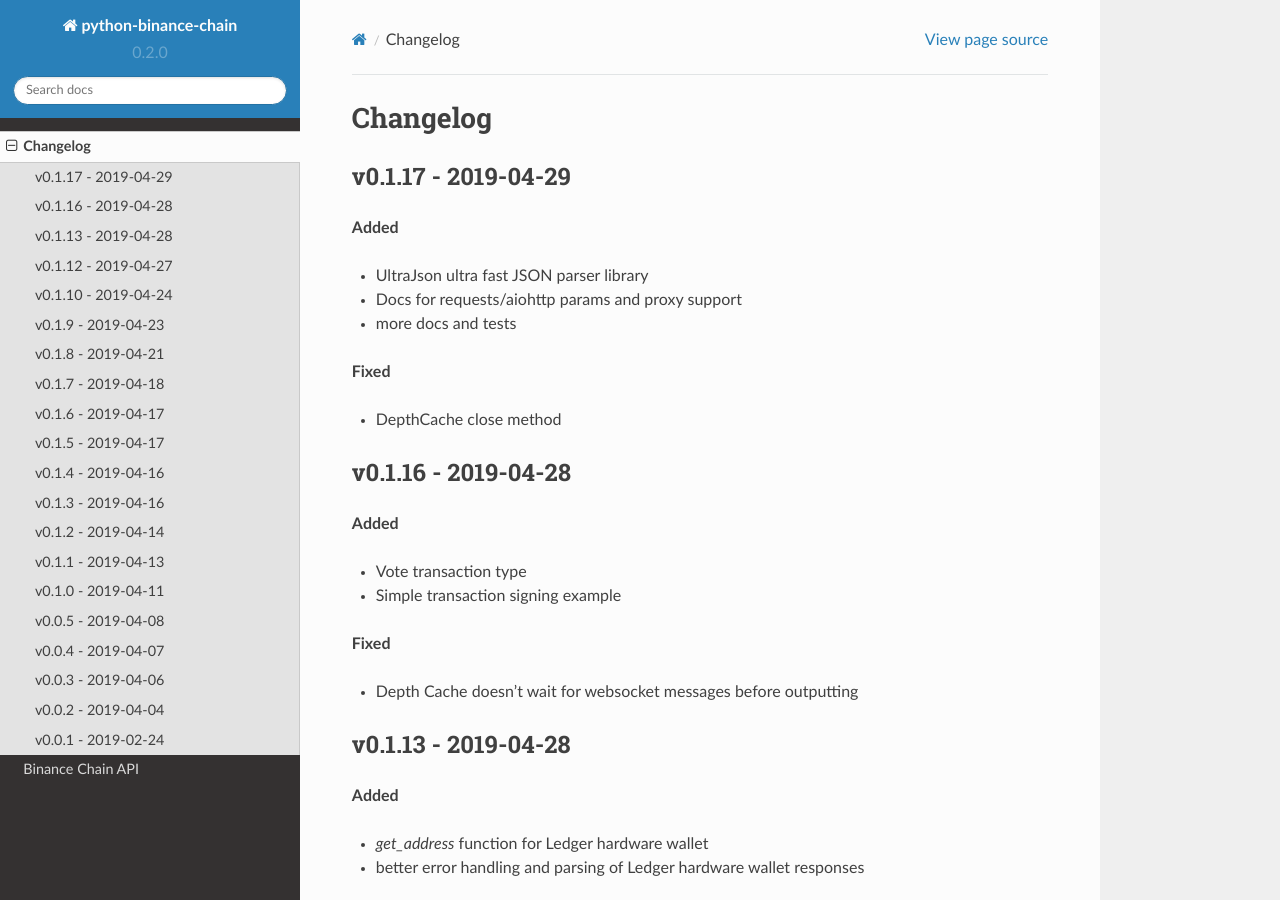
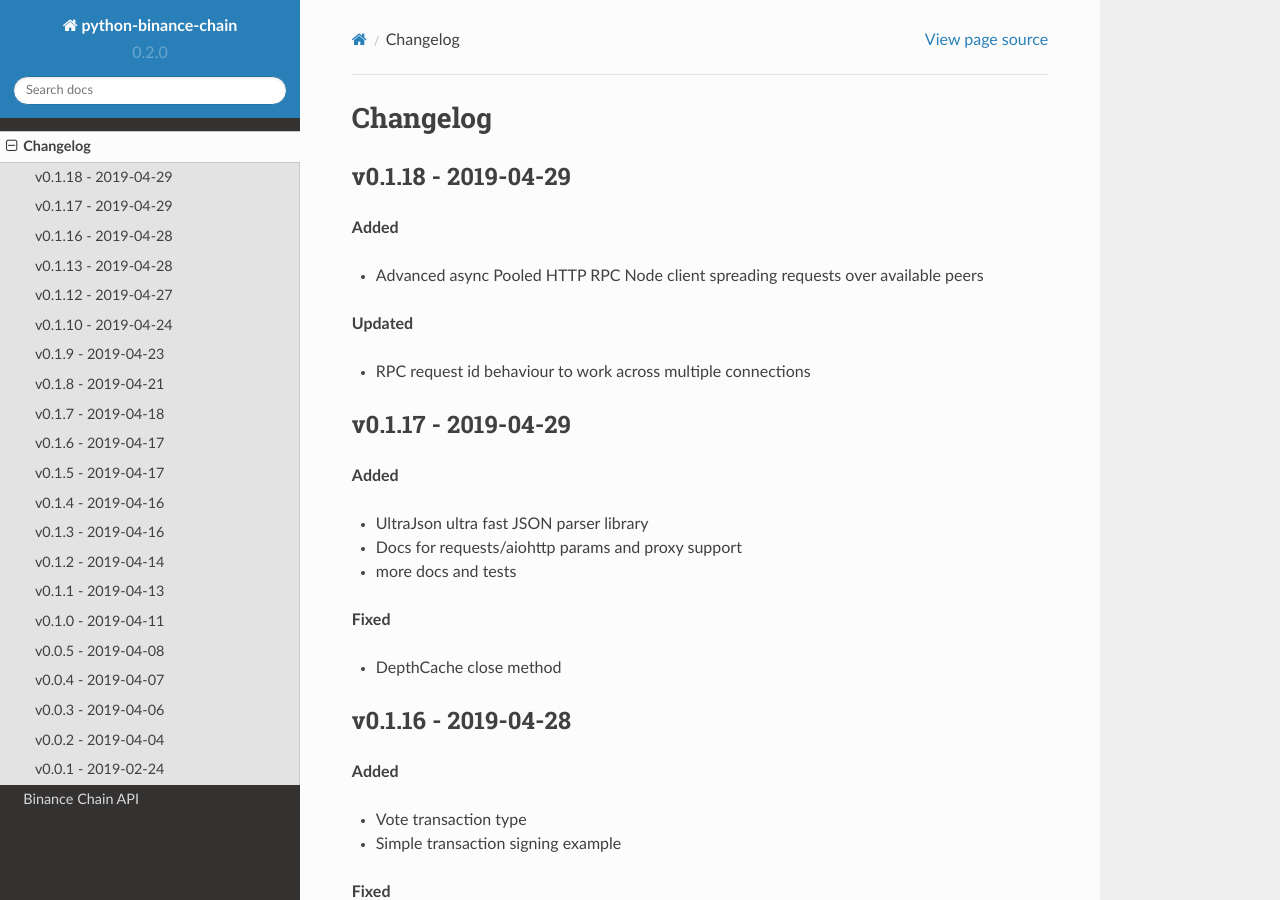
Before and after one commit to sammchardy/python-binance-chain, a Sphinx documentation site: the page built from docs/changelog.rst, in a window 1280 px wide and 900 px high. Built offline with Sphinx 7.4.7 and the Read the Docs theme 2.0.0, drawn with Linux system fonts in a browser that asks for light colours; formulas are drawn with MathJax 3.

Commit message:
Update to v0.1.18

```diff
--- a/README.rst
+++ b/README.rst
@@ -1,5 +1,5 @@
 =======================================
-Welcome to python-binance-chain v0.1.17
+Welcome to python-binance-chain v0.1.18
 =======================================
 
 .. image:: https://img.shields.io/pypi/v/python-binance-chain.svg
--- a/binance_chain/__init__.py
+++ b/binance_chain/__init__.py
@@ -4,4 +4,4 @@
 
 """
 
-__version__ = '0.1.17'
+__version__ = '0.1.18'
--- a/docs/changelog.rst
+++ b/docs/changelog.rst
@@ -1,5 +1,16 @@
 Changelog
 =========
+
+v0.1.18 - 2019-04-29
+^^^^^^^^^^^^^^^^^^^^
+
+**Added**
+
+- Advanced async Pooled HTTP RPC Node client spreading requests over available peers
+
+**Updated**
+
+- RPC request id behaviour to work across multiple connections
 
 v0.1.17 - 2019-04-29
 ^^^^^^^^^^^^^^^^^^^^
```
